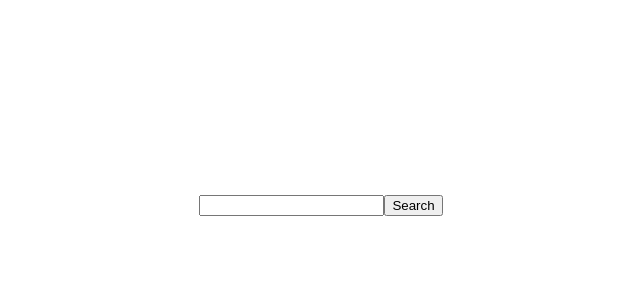
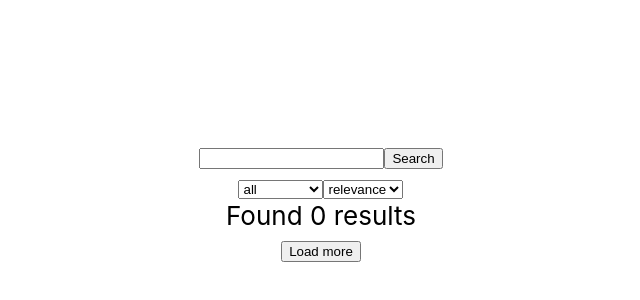
Before and after one commit to KOGIR0/book-search-google-api, a React (Create React App) app: page / in a window 1280 px wide. Shown: the part 200-500 px from the top of the page, without its empty margins (319-959 px from the left). Built offline with nearby package versions, Linux system fonts and the light colour scheme.

Commit message:
Finished base functionality of book search app

```diff
--- /dev/null
+++ b/src/features/bookSearch/BookSearch.css
@@ -0,0 +1,35 @@
+#books-area
+{
+    display: grid;
+    grid-template-columns: 1fr 1fr 1fr 1fr;
+}
+
+.book
+{
+    background-color: lightgrey;
+    padding: 10px;
+    margin: 10px;
+}
+
+.book .book-title, .book-categories, .book-authors
+{
+    text-align: left;
+}
+
+.book-authors, .book-categories
+{
+    color: grey;
+}
+
+.book-categories
+{
+    width: 20%;
+    border-bottom: 1px solid grey;
+}
+
+.load-more
+{
+    text-align: center;
+    margin-left: auto;
+    margin-right: auto;
+}
--- a/src/features/bookSearch/BookSearch.js
+++ b/src/features/bookSearch/BookSearch.js
@@ -3,27 +3,109 @@ import { useSelector, useDispatch } from 'react-redux';
 import {
     fetchBooks,
     selectBooks,
+    selectResultsCount,
+    setInputValue,
+    selectInputValue,
+    setSubject,
+    selectSubject,
+    setOrder,
+    selectOrder,
+    selectStartIndex,
+    setStartIndex,
+    fetchMoreBooks
   } from './BookSearchSlice';
+import './BookSearch.css';
+
+
+function ExtendedBook(props)
+{
+    let book = props.book;
+    return (<div>
+        <img src={book.imageLinks.thumbnail} alt="Here should be book"/>
+        <div className="book-categories">{book.categories ? book.categories.join(',') : null}</div>
+        <div className="book-title"><strong>{book.title}</strong></div>
+        <div className="book-authors">{book.authors ? book.authors.join(',') : null}</div>
+        <div className="book-description">{book.description}</div>
+    </div>);
+}
+
+function Book(props)
+{
+    let book = props.book;
+    return (<div>
+        <img src={book.imageLinks ? book.imageLinks.thumbnail : null} alt="Here should be book"/>
+        <div className="book-categories">{book.categories ? book.categories[0] : null}</div>
+        <div className="book-title"><strong>{book.title}</strong></div>
+        <div className="book-authors">{book.authors ? book.authors.join(',') : null}</div>
+    </div>);
+}
 
 export function BookSearch() {
-    let inputValue = "";
-    let saveInput = (e) => {
-        inputValue = e.target.value.split(' ').join('+');
+    const dispatch = useDispatch();
+    const resultsCount = useSelector(selectResultsCount);
+    const books = useSelector(selectBooks);
+    const startIndex = useSelector(selectStartIndex);
+
+    let [chosenBook, setChosenBook] = useState(-1);
+
+    let searchParams = {
+        query: useSelector(selectInputValue),
+        subject: useSelector(selectSubject),
+        order: useSelector(selectOrder),
+        startIndex: startIndex,
     }
 
     let handleKeyPress = (target) =>
     {
         if(target.charCode === 13)
         {
-            dispatch(fetchBooks("https://www.googleapis.com/books/v1/volumes?q=" + inputValue + "&maxResults=40&startIndex=0&key=AIzaSyD4FoBuK8DU7An_yYeCpI4tYOxOXlxSfb4"));
+            dispatch(fetchBooks(searchParams));
         }
     }
-    const dispatch = useDispatch();
-    const books = useSelector(selectBooks);
-    console.log(books);
+
+    let booksAreaContent = null;
+    if(chosenBook >= 0)
+    {
+        booksAreaContent = (<div id="books-area">
+                                <button onClick={() => setChosenBook(-1)}>
+                                    back
+                                </button>
+                                <ExtendedBook book={books[chosenBook]}/>
+                            </div>);
+    } else {
+        booksAreaContent = <div>
+                                <div id="books-area">
+                                    { books.map((book, index) => (
+                                    <div className="book" key={index} onClick={() => setChosenBook(index)}>
+                                        <Book book={book}/>
+                                    </div>)) }
+                                </div>
+                                <button className="load-more" onClick={() => {
+                                    dispatch(fetchMoreBooks(searchParams));
+                                    dispatch(setStartIndex(startIndex + books.length))
+                                }}>Load more</button>
+                            </div>
+    }
 
     return (<div>
-        <input onChange={saveInput} onKeyPress={handleKeyPress}></input>
-        <button onClick={() => dispatch(fetchBooks("https://www.googleapis.com/books/v1/volumes?q=" + inputValue + "&maxResults=40&startIndex=0&key=AIzaSyD4FoBuK8DU7An_yYeCpI4tYOxOXlxSfb4"))}>Search</button>
+        <input onChange={(e) =>  dispatch(setInputValue(e.target.value.split(' ').join('+')))} onKeyPress={handleKeyPress}></input>
+        <button onClick={() => dispatch(fetchBooks(searchParams))}>Search</button>
+        <div id="search-options">
+            <select name="Subject" id="subject" onChange={(e) => dispatch(setSubject(e.target.value))}>
+                <option name="All" value="">all</option>
+                <option name="Art">art</option>
+                <option name="Biography">biography</option>
+                <option name="Computers">computers</option>
+                <option name="History">history</option>
+                <option name="Medical">medical</option>
+                <option name="Poetry">poetry</option>
+            </select>
+            <select name="Order" id="order" onChange={(e) => dispatch(setOrder(e.target.value))}>
+                <option name="relevance">relevance</option>
+                <option name="newest">newest</option>
+            </select>
+        </div>
+        <div>Found {resultsCount} results</div>
+        {booksAreaContent}
     </div>);
 }
--- a/src/features/bookSearch/BookSearchSlice.js
+++ b/src/features/bookSearch/BookSearchSlice.js
@@ -1,7 +1,13 @@
 import { createAsyncThunk, createSlice } from '@reduxjs/toolkit';
 
 const initialState = {
-  books: []
+  books: [],
+  resultsCount: 0,
+  status: "idle",
+  inputValue: '',
+  subject: '',
+  order: 'relevance',
+  startIndex: 0,
 };
 
 // The function below is called a thunk and allows us to perform async logic. It
@@ -11,31 +17,46 @@ const initialState = {
 // typically used to make async requests.
 export const fetchBooks = createAsyncThunk(
   'bookSearch/fetchBooks',
-  async (url) => {
+  async (searchParams) => {
+    let url = "https://www.googleapis.com/books/v1/volumes?q=" + searchParams.query +
+            "+subject:" + searchParams.subject + "&orderBy=" + searchParams.order +
+            "&maxResults=30&startIndex=0&key=AIzaSyD4FoBuK8DU7An_yYeCpI4tYOxOXlxSfb4";
     const response = fetch(url).then((res) => res.json());
     // The value we return becomes the `fulfilled` action payload
     return response;
   }
 );
 
+export const fetchMoreBooks = createAsyncThunk(
+  'bookSearch/fetchMoreBooks',
+  async (searchParams) => {
+    let url = "https://www.googleapis.com/books/v1/volumes?q=" + searchParams.query +
+        "+subject:" + searchParams.subject + "&orderBy=" + searchParams.order +
+        "&maxResults=30&startIndex=" + searchParams.startIndex +
+        "&key=AIzaSyD4FoBuK8DU7An_yYeCpI4tYOxOXlxSfb4";
+    const response = fetch(url).then((res) => res.json());
+    // The value we return becomes the `fulfilled` action payload
+    return response;
+  }
+)
+
 export const bookSearchSlice = createSlice({
   name: 'bookSearch',
   initialState,
   // The `reducers` field lets us define reducers and generate associated actions
   reducers: {
-    increment: (state) => {
-      // Redux Toolkit allows us to write "mutating" logic in reducers. It
-      // doesn't actually mutate the state because it uses the Immer library,
-      // which detects changes to a "draft state" and produces a brand new
-      // immutable state based off those changes
-      state.value += 1;
+    setStartIndex: (state, action) => {
+      state.startIndex = action.payload;
     },
-    decrement: (state) => {
-      state.value -= 1;
+    setOrder: (state, action) => {
+      state.order = action.payload;
+    },
+    setSubject: (state, action) => {
+      state.subject = action.payload;
     },
     // Use the PayloadAction type to declare the contents of `action.payload`
-    incrementByAmount: (state, action) => {
-      state.value = action.payload;
+    setInputValue: (state, action) => {
+      state.inputValue = action.payload;
     },
   },
   // The `extraReducers` field lets the slice handle actions defined elsewhere,
@@ -47,16 +68,45 @@ export const bookSearchSlice = createSlice({
       })
       .addCase(fetchBooks.fulfilled, (state, action) => {
         state.status = 'idle';
-        state.books = action.payload.items;
+        state.books = action.payload.items.map(item => {
+          return {
+            imageLinks: item.volumeInfo.imageLinks,
+            title: item.volumeInfo.title,
+            categories: item.volumeInfo.categories,
+            authors: item.volumeInfo.authors,
+            description: item.volumeInfo.description
+          }
+        });
+        state.startIndex = state.books.length;
+        state.resultsCount = action.payload.totalItems;
+      })
+      .addCase(fetchMoreBooks.fulfilled, (state, action) => {
+        state.status = 'idle';
+        state.books = [...state.books, ...action.payload.items.map(item => {
+          return {
+            imageLinks: item.volumeInfo.imageLinks,
+            title: item.volumeInfo.title,
+            categories: item.volumeInfo.categories,
+            authors: item.volumeInfo.authors,
+            description: item.volumeInfo.description
+          }
+        })];
+        state.startIndex = state.books.length;
+        state.resultsCount = action.payload.totalItems;
       });
   },
 });
 
-export const { } = bookSearchSlice.actions;
+export const { setInputValue, setSubject, setOrder, setStartIndex } = bookSearchSlice.actions;
 
 // The function below is called a selector and allows us to select a value from
 // the state. Selectors can also be defined inline where they're used instead of
 // in the slice file. For example: `useSelector((state: RootState) => state.counter.value)`
 export const selectBooks = (state) => state.bookSearch.books;
+export const selectResultsCount = (state) => state.bookSearch.resultsCount;
+export const selectInputValue = (state) => state.bookSearch.inputValue;
+export const selectSubject = (state) => state.bookSearch.subject;
+export const selectOrder = (state) => state.bookSearch.order;
+export const selectStartIndex = (state) => state.bookSearch.startIndex;
 
 export default bookSearchSlice.reducer;
```
Also changed, not shown: 1 other file (tests, documents, lock files or other folders).
